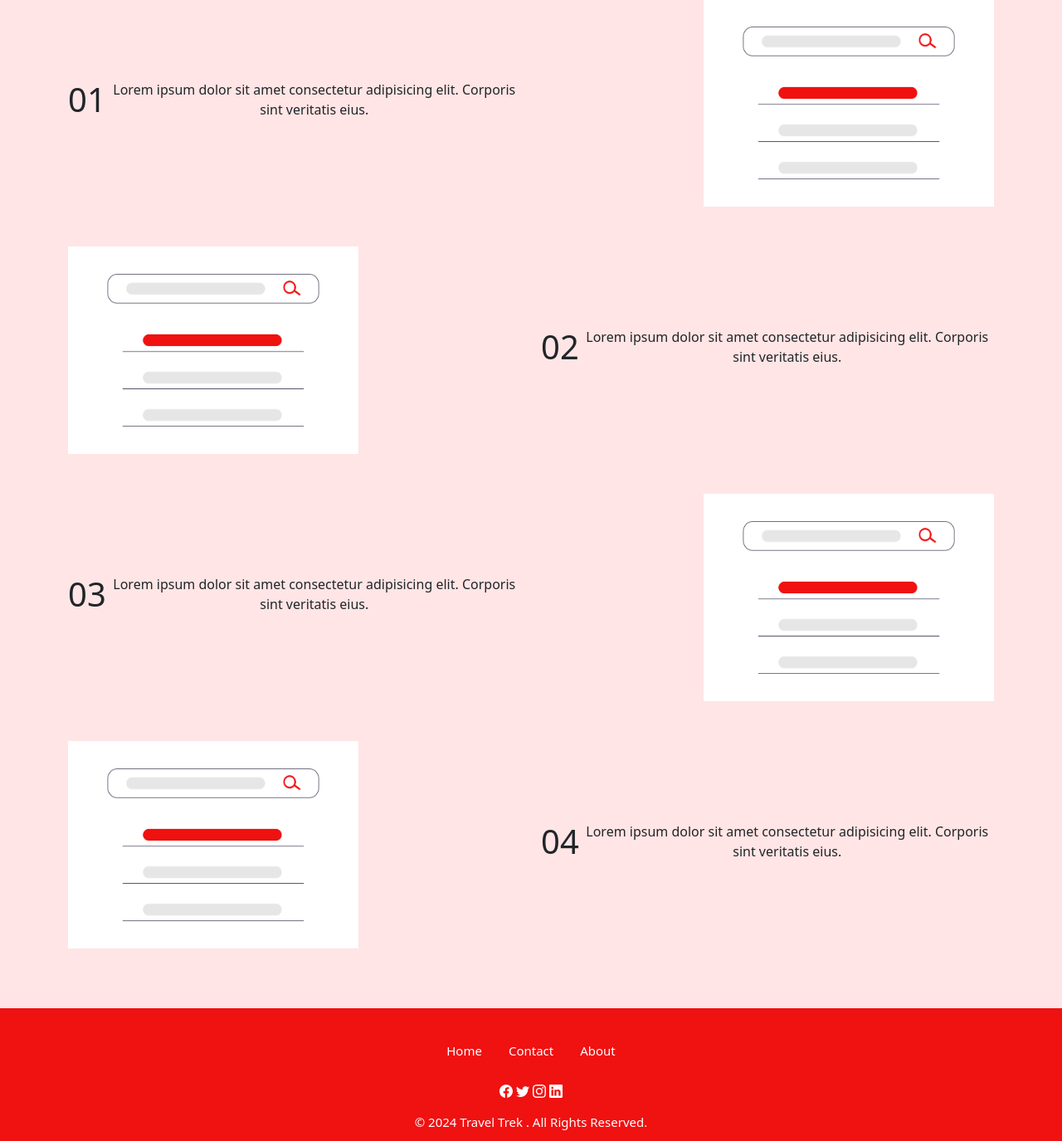
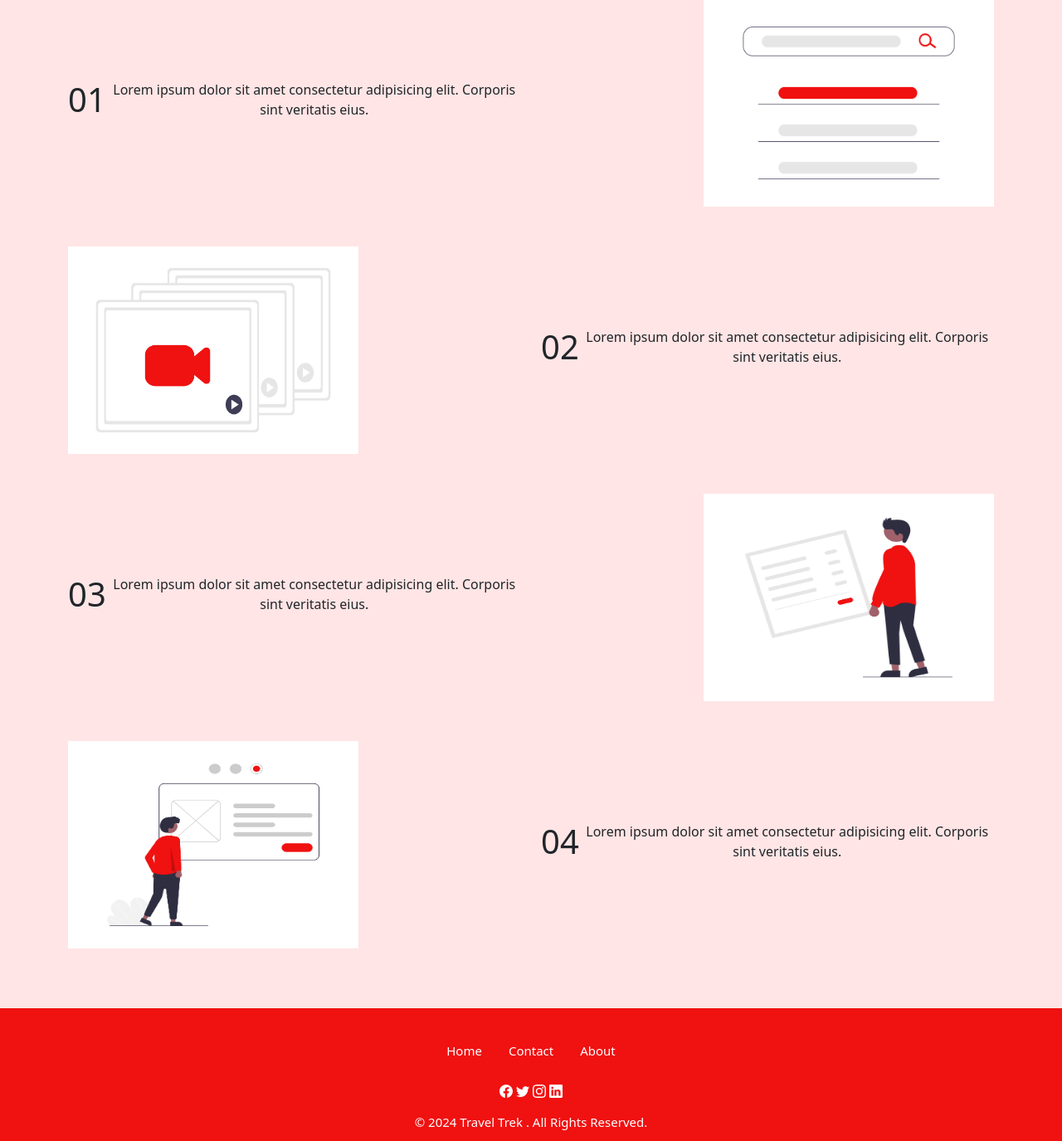
Before and after one commit to AmbreenGulfraz09/Travel_Trek, a Django app: page /tutorial/ in a window 1280 px wide. Shown: the part 222-1597 px from the top of the page at 83% size. Run offline with Django 5.2, Linux system fonts and the light colour scheme; some libraries are stand-ins or nearby versions.

```diff
--- a/App/templates/App/tutorial.html
+++ b/App/templates/App/tutorial.html
@@ -40,7 +40,7 @@
 
         <div class="row my-5">
             <div class="col-md-6 col-6" style="text-align: start;">
-                <img src="/static/images/tut-1.png" alt="" height="250" width="350">
+                <img src="/static/images/tut-2.png" alt="" height="250" width="350">
             </div>
 
             <div class="col-md-6 col-6" style=" display:flex; flex-direction: column; justify-content: center;">
@@ -70,13 +70,13 @@
                  </div>
             </div>
             <div class="col-md-6 col-6" style="text-align: end;">
-                <img src="/static/images/tut-1.png" alt="" height="250" width="350" >
+                <img src="/static/images/tut-3.png" alt="" height="250" width="350" >
             </div>
         </div>
         <!-- step 4 -->
         <div class="row my-5">
             <div class="col-md-6 col-6" style="text-align: start;">
-                <img src="/static/images/tut-1.png" alt="" height="250" width="350">
+                <img src="/static/images/tut-4.png" alt="" height="250" width="350">
             </div>
 
             <div class="col-md-6 col-6" style=" display:flex; flex-direction: column; justify-content: center;">
```
Also changed, not shown: demo page images/tut-2.png (renamed from demo page images/02image demo page.png), demo page images/tut-3.png (renamed from demo page images/03image demo page.png), demo page images/tut-4.png (renamed from demo page images/04image demo page.png), static/images/tut-2.png (added), static/images/tut-3.png (added), static/images/tut-4.png (added).
